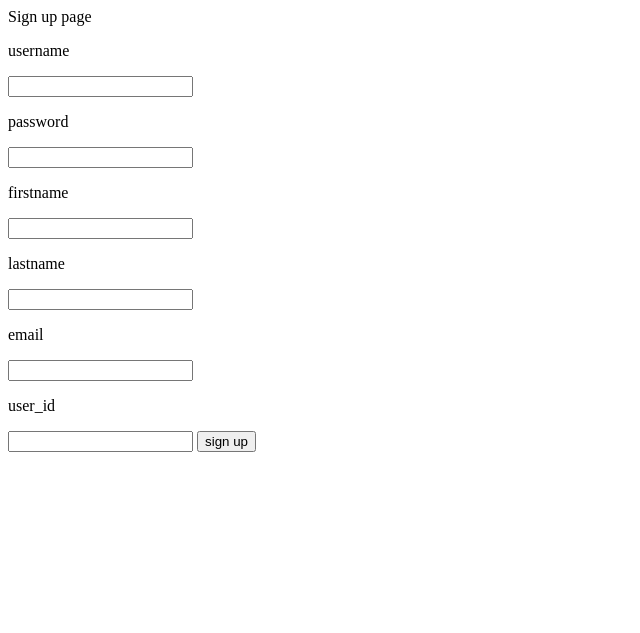
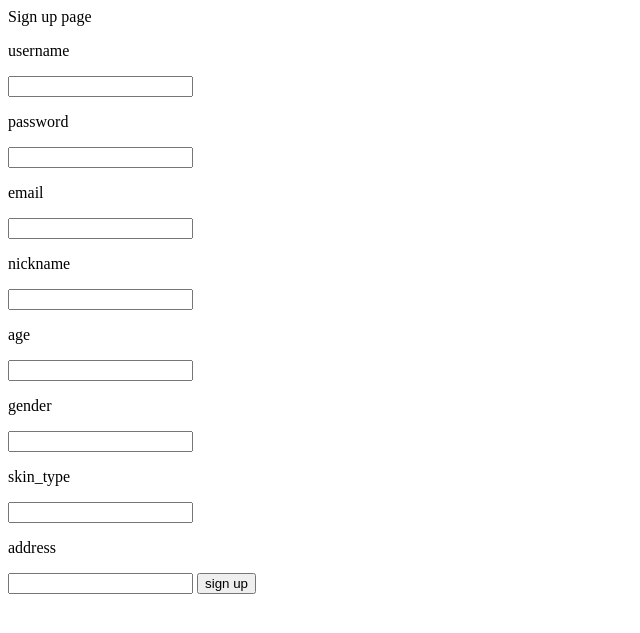
Before and after one commit to daniellee1011/cs5200_dbms_project, a Django app: page /users/signup in a window 1280 px wide. Shown: the top 633 px of the page, without its empty margins (0-640 px from the left). Run offline with Django 4.2, Linux system fonts and the light colour scheme; parts of the project's set-up code (start-up, migrations or seed data) failed here and were passed over; some libraries are stand-ins or nearby versions.

Commit message:
[Django] Update fields of user
: Update fields of user as described in the proposal.

```diff
--- a/cosmetics/cospj/cosapp/forms.py
+++ b/cosmetics/cospj/cosapp/forms.py
@@ -17,4 +17,4 @@ class UserProfileUpdateForm(UserChangeForm):
 
     class Meta:
         model = User
-        fields = ('first_name', 'last_name', 'email')
+        fields = ('email', 'nickname', 'age', 'gender', 'skin_type', 'address')
--- a/cosmetics/cospj/users/templates/users/signup.html
+++ b/cosmetics/cospj/users/templates/users/signup.html
@@ -7,13 +7,17 @@ Sign up page
     <input name = "username" type = "text">
     <p> password </p>
     <input name = "password" type = "password">
-    <p> firstname </p>
-    <input name = "firstname" type = "text">
-    <p> lastname </p>
-    <input name = "lastname" type = "text">
     <p> email </p>
     <input name = "email" type = "text">
-    <p> user_id </p>
-    <input name = "user_id" type = "text">
+    <p> nickname </p>
+    <input name = "nickname" type = "text">
+    <p> age </p>
+    <input name = "age" type = "text">
+    <p> gender </p>
+    <input name = "gender" type = "text">
+    <p> skin_type </p>
+    <input name = "skin_type" type = "text">
+    <p> address </p>
+    <input name = "address" type = "text">
     <input type = "submit" value = "sign up">
 </form>
--- a/cosmetics/cospj/users/views.py
+++ b/cosmetics/cospj/users/views.py
@@ -28,15 +28,19 @@ def signup_view(request):
         print(request.POST)
         username = request.POST["username"]
         password = request.POST["password"]
-        firstname = request.POST["firstname"]
-        lastname = request.POST["lastname"]
+        nickname = request.POST["nickname"]
+        age = request.POST["age"]
+        gender = request.POST["gender"]
+        skin_type = request.POST["skin_type"]
+        address = request.POST["address"]
         email = request.POST["email"]
-        user_id = request.POST["user_id"]
 
-        user = User.objects.create_user(username, email, password)
-        user.lastname = lastname
-        user.firstname = firstname
-        user.user_id = user_id
+        user = User.objects.create_user(username, email, password, nickname, age, gender, skin_type, address)
+        user.nickname = nickname
+        user.age = age
+        user.gender = gender
+        user.skin_type = skin_type
+        user.address = address
         user.save()
         # login(request, user) : redirect to the status already login
         return redirect("user:login")
```
Also changed, not shown: cosmetics/cospj/cosapp/templates/events/update_profile.html (+7 -2 lines), cosmetics/cospj/users/models.py (+7 -4 lines), cosmetics/cospj/users/migrations/0002_rename_user_id_user_nickname_user_address_user_age_and_more.py (added).
